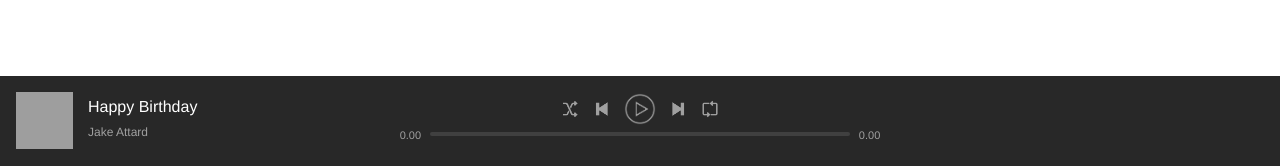
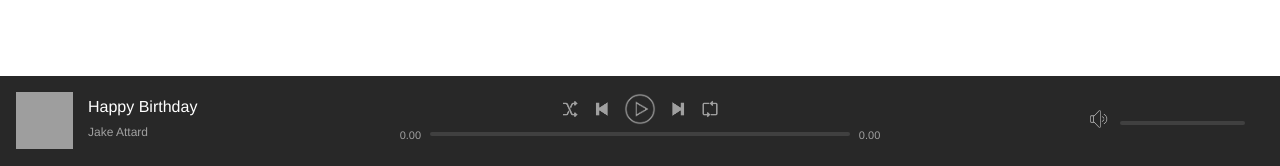
Before and after one commit to JakeAttard/SpotifyClone, a PHP site: page / in a window 1280 px wide. Shown: the part 634-800 px from the top of the page. Run offline with PHP 8.4, Linux system fonts and the light colour scheme; the visitor is signed in with stand-in values (Sample User, id 1); grey boxes are pictures that could not be loaded.

Commit message:
Volume Bar Added

```diff
--- a/assets/css/style.css
+++ b/assets/css/style.css
@@ -28,6 +28,11 @@ html, body {
 #nowPlayingRight {
     width: 30%;
     min-width: 180px;
+}
+
+#nowPlayingRight {
+    position: relative;
+    margin-top: 16px;
 }
 
 #nowPlayingCentre {
@@ -127,3 +132,13 @@ html, body {
     font-size: 12px;
     color: #a0a0a0;
 }
+
+.volumeBar {
+    width: 180px;
+    position: absolute;
+    right: 0;
+}
+
+.volumeBar .progressBar {
+    width: 125px;
+}
--- a/index.php
+++ b/index.php
@@ -70,7 +70,16 @@ if(isset($_SESSION['userLoggedIn'])) {
                 </div>
             </div>
             <div id="nowPlayingRight">
-
+                <div class="volumeBar">
+                    <button class="controlButton volume" title="Volume button">
+                        <img src="assets/images/icons/volume.png" alt="Volume">
+                    </button>
+                    <div class="progressBar">
+                        <div class="progressBarBg">
+                            <div class="progress"></div>
+                        </div>
+                    </div>
+                </div>
             </div>
         </div>
     </div>
```
